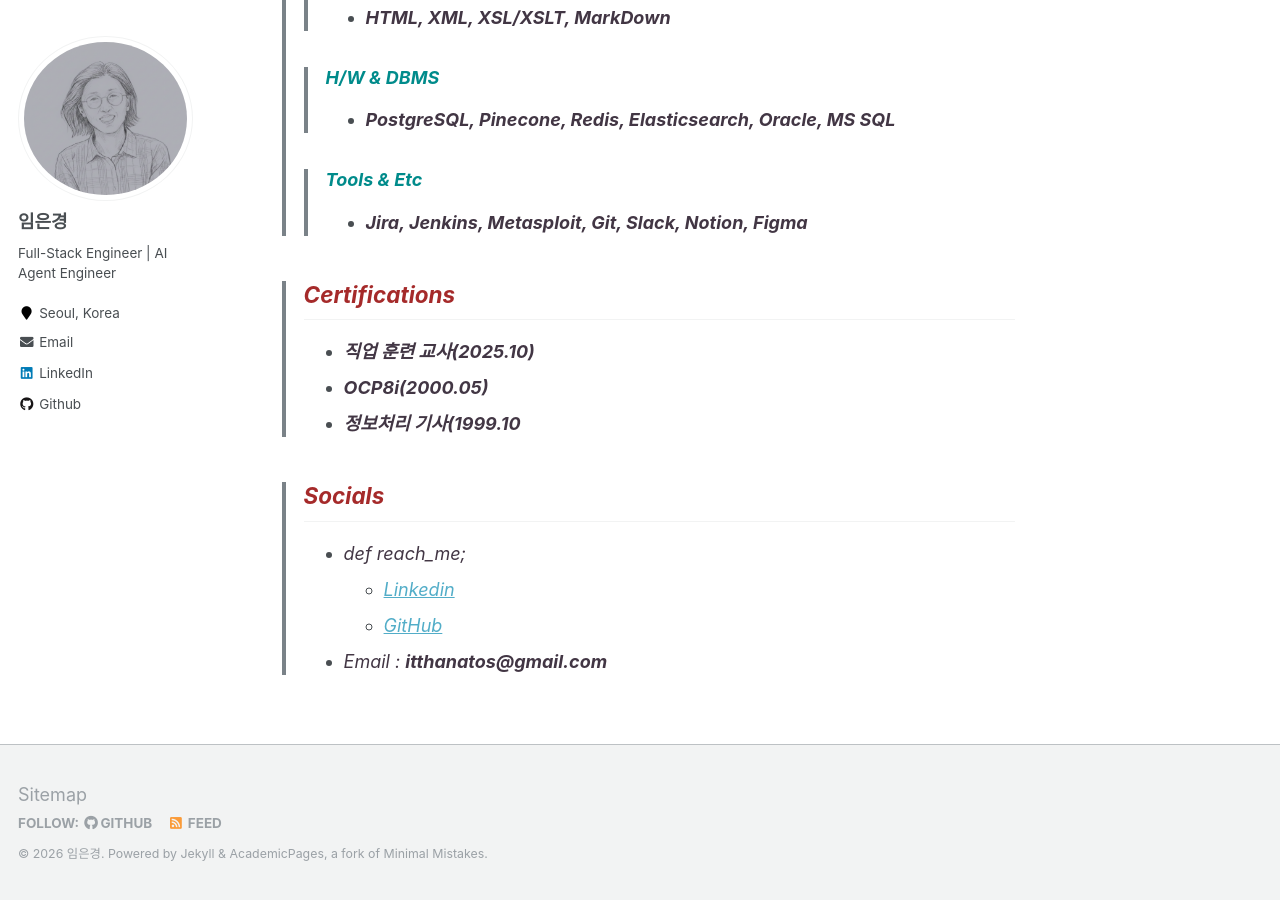
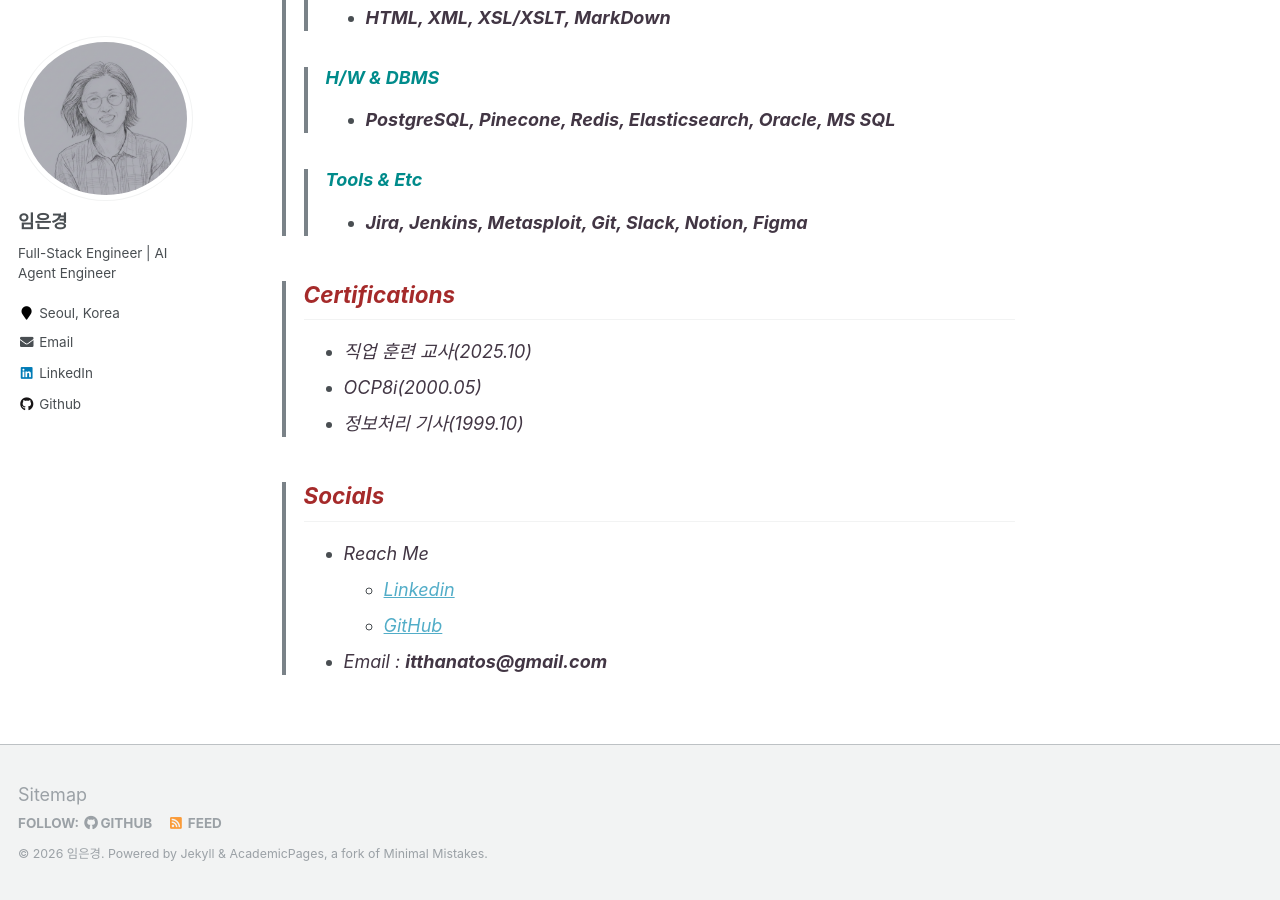
Before and after one commit to EunK/EunK.github.io, a Jekyll site: the page built from _pages/about.md, in a window 1280 px wide and 900 px high, scrolled down 728 px. Built offline with Jekyll 4.4.1, drawn with Linux system fonts in a browser that asks for light colours.

Commit message:
font style change

```diff
--- a/_pages/about.md
+++ b/_pages/about.md
@@ -12,7 +12,7 @@ redirect_from:
 > ## **<strong><font color="Brown">About</font></strong>**
 > * <font color="#423644">온라인 e-commerce 환경에서 프론트엔드·백엔드·운영까지 다뤄 온 경험 기반의 시니어<strong>풀스택 엔지니어</strong>입니다.</font>
 > * <font color="#423644">서비스 구조 최적화, 레거시 개선, CI/CD 자동화를 통해 엔드투엔드 품질과 기술적 신뢰성을 지속적으로 개선해 왔습니다.</font>
-> * <font color="#423644">n8n과 MCP 기반 에이전트 설계를 시작으로, 현재는 <strong><em>벡터 DB와 LoRA 기법을 연계한 RAG 시스템</em></strong> 구현 및 최적화 학습에 집중하고 있습니다.</font>
+> * <font color="#423644">n8n과 MCP 기반 에이전트 설계를 시작으로, 현재는 <strong>벡터 DB와 LoRA 기법을 연계한 RAG 시스템</strong> 구현 및 최적화 학습에 집중하고 있습니다.</font>
 >
 >
 > ## **<strong><font color="Brown">Skills</font></strong>**
@@ -30,13 +30,13 @@ redirect_from:
 >
 
 > ## **<strong><font color="Brown">Certifications</font></strong>**
-> * <font color="#423644"><em><strong>직업 훈련 교사(2025.10)</strong></em>
-> * <font color="#423644"><em><strong>OCP8i(2000.05)</strong></em>
-> * <font color="#423644"><em><strong>정보처리 기사(1999.10</strong></em>
+> * <font color="#423644">직업 훈련 교사(2025.10)
+> * <font color="#423644">OCP8i(2000.05)
+> * <font color="#423644">정보처리 기사(1999.10)
 
 
 > ## **<strong><font color="Brown">Socials</font></strong>**
-> * <font color="#423644">def reach_me; </font>
+> * <font color="#423644">Reach Me </font>
 >   * <a href="https://www.linkedin.com/in/eunkyoungLim/" target="_blank">Linkedin</a>
 >   * <a href="https://github.com/EunK" target="_blank">GitHub</a>
 > * <font color="#423644">Email : <em><strong>itthanatos@gmail.com</strong></em></font>
```
Also changed, not shown: other parts of _pages/about.md (+2 -2 lines).
